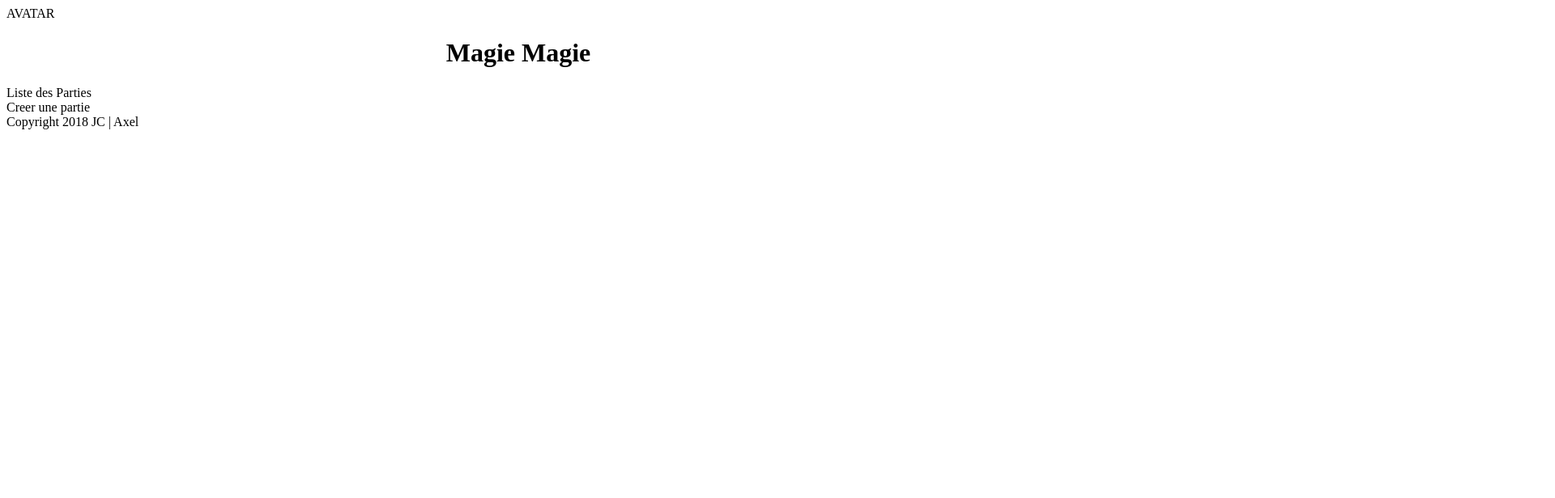
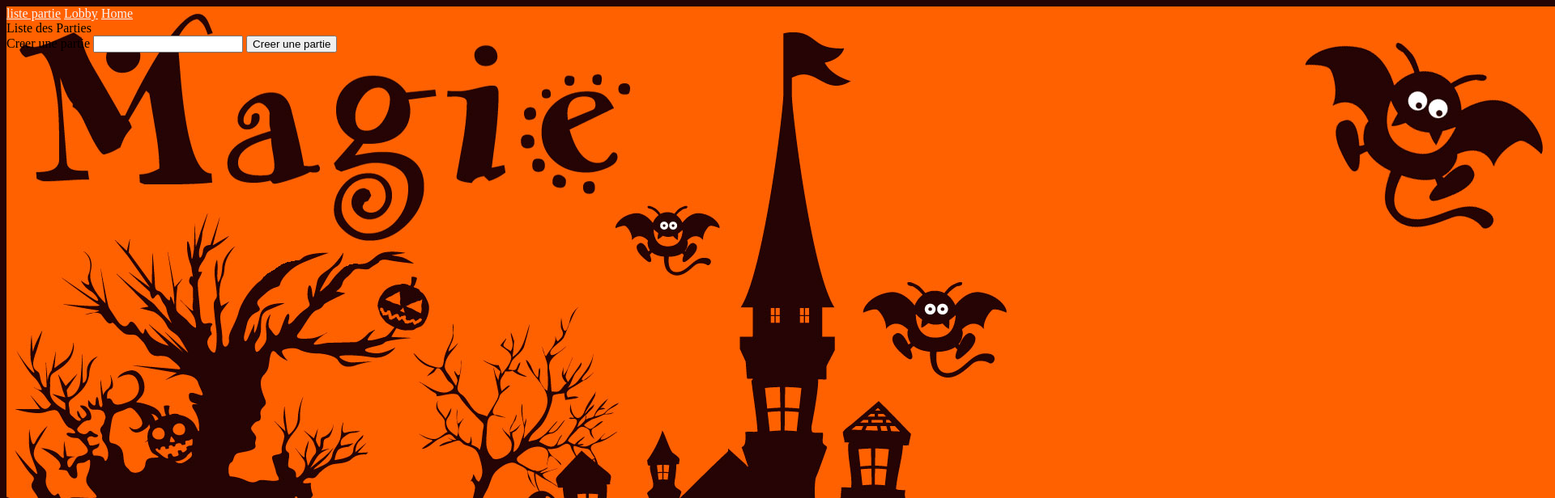
Before and after one commit to Zaxel17/magie_magie, a plain HTML site: page public_html/listePartie.html in a window 1280 px wide. Shown: the top 616 px of the page at 81% size, 1920 px wide, since content can reach past the window. Drawn offline with Linux system fonts and the light colour scheme.

Commit message:
squellete Html + base de js

```diff
--- a/public_html/css/style.css
+++ b/public_html/css/style.css
@@ -7,12 +7,29 @@ and open the template in the editor.
     Created on : 10 oct. 2018, 16:00:32
     Author     : Administrateur
 */
+body{
+    background-color: #250404;
+    position: top;
+}
 
-h1{
-    text-align: center;
+main {
+    background-image: url('img/fond_accueil.jpg');
+    background-repeat: no-repeat;
+
+    height: 1080px;
+    width: 1920px;
+}
+
+footer{
+   background-color: #FF5700;
+   width: 1920px;
 }
 
 td{
     height: 50px;
     width: 50px;
 }
+
+a{
+    color: whitesmoke;
+}
--- a/public_html/js/script.js
+++ b/public_html/js/script.js
@@ -3,3 +3,20 @@
  * To change this template file, choose Tools | Templates
  * and open the template in the editor.
  */
+
+function validerInscription(){
+    var s = $('#pseudo').val()
+    alert("Inscription Valider\nBonjour : "+s);
+    document.location.href="listePartie.html";
+}
+
+function creerPartie(){
+    var s = $('#titrePartie').val()
+    alert("Partie Creer !\n"+s);
+    document.location.href="lobby.html";
+}
+
+function lancerPartie(){
+    alert("Partie lancer");
+    //document.location.href="jeux.html";
+}
--- a/public_html/listePartie.html
+++ b/public_html/listePartie.html
@@ -6,15 +6,26 @@ and open the template in the editor.
 -->
 <html>
     <head>
-        <title>TODO supply a title</title>
+        <title>MM - Liste des partiess</title>
         <meta charset="UTF-8">
         <meta name="viewport" content="width=device-width, initial-scale=1.0">
         <link href="css/style.css" rel="stylesheet" type="text/css"/>
     </head>
     <body>
-        <header>AVATAR<h1>Magie Magie</h1></header>
-        <div>Liste des Parties</div>
-        <div>Creer une partie</div>
+        <main>
+            <a href="listePartie.html">liste partie</a>
+            <a href="lobby.html">Lobby</a>
+            <a href="index.html">Home</a>
+
+            <div id="ListeDesParties">Liste des Parties</div>
+            <div id="CreerPartie">
+                <label>Creer une partie</label>
+                <input id="titrePartie" type="text">
+                <input type="button" value="Creer une partie" onClick="creerPartie()">
+            </div>
+        </main>
         <footer>Copyright 2018   JC | Axel</footer>
+        <script src="js/jquery-3.3.1.js" type="text/javascript"></script>
+        <script src="js/script.js" type="text/javascript"></script>
     </body>
 </html>
```
Also changed, not shown: public_html/index.html (+14 -4 lines), public_html/lobby.html (+15 -3 lines).
